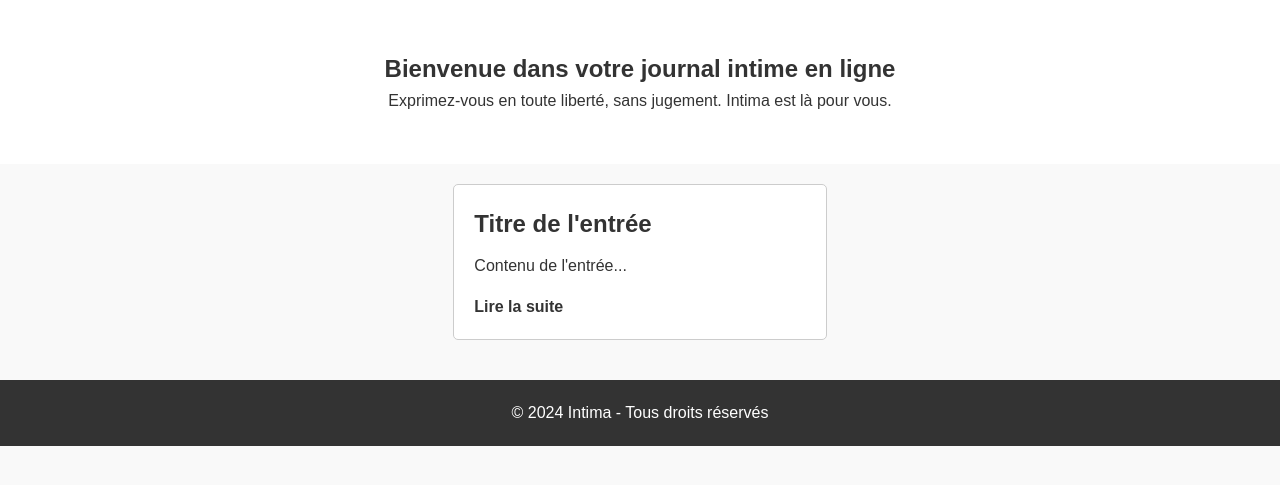
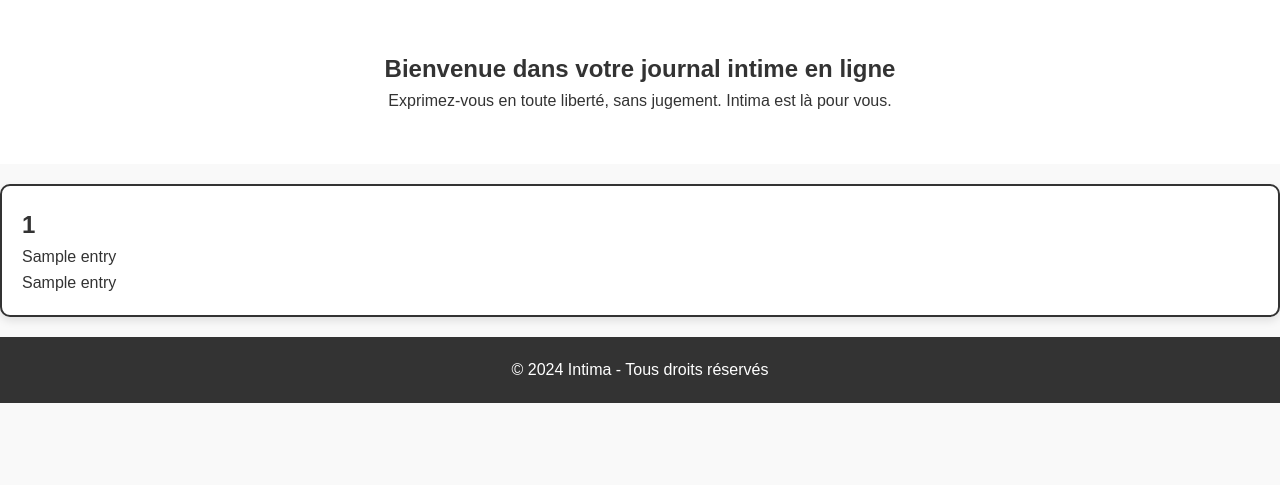
Before and after one commit to noahlgrd01/Intima, a Flask app: template templates/page_accueil.html in a window 1280 px wide. Shown: the part 127-612 px from the top of the page. Run offline with Flask 3, Linux system fonts and the light colour scheme; the template is opened without the code that fills it: most values are stand-ins (such as "Sample title", 1, 10 or a date in 2020).

Commit message:
Modification visuel entrées journal

```diff
--- a/main.py
+++ b/main.py
@@ -51,8 +51,10 @@ def page_accueil():
     Valeur de retour:
         (template html)
     """
+    entries = []
     token = session.get('token')
-    return render_template('page_accueil.html', token=token)
+    entries = entries + getEntreeJournal(token)
+    return render_template('page_accueil.html', token=token, entries=entries)
 
 @app.route('/journal/<int:tokenUtilisateur>')
 def journal(tokenUtilisateur):
@@ -89,15 +91,6 @@ def getDerniereEntree(tokenUtilisateur):
         return None
 
 def getEntreeJournal(tokenUtilisateur):
-    """
-    Action: Renvoie toutes les entrées du journal intime créées par l'utilisateur
-
-    Paramètres d'entrée:
-        tokenUtilisateur (int)
-
-    Valeur de retour:
-        listeEntrees (list[tuple])
-    """
     listeEntrees = []
     co = sqlite3.connect("db/entry.db")
     curs = co.cursor()
@@ -140,7 +133,6 @@ def creerNouvelleEntree():
             co.close()
         return redirect(url_for('journal', tokenUtilisateur=tokenUti))
     else:
-        print("Il manque des valeurs")
         return redirect(url_for('journal', tokenUtilisateur=tokenUti))
 
 # When the Python interpreter runs, this line executes the web app with the attributes below
--- a/static/css/style.css
+++ b/static/css/style.css
@@ -30,3 +30,23 @@ footer {
     text-align: center;
     padding: 20px;
 }
+
+.tbl-content {
+    border: 2px solid #333;
+    border-radius: 10px;
+    padding: 20px;
+    box-shadow: 0 4px 8px rgba(0, 0, 0, 0.1);
+    background-color: #fff;
+    max-width: 1300px;
+    width: 100%;
+    margin: 20px auto;
+    transition: transform 0.3s ease, background-color 0.9s ease, border-color 0.9s ease, color 0.9s ease; /* Transition séparée pour les propriétés */
+    transform-origin: top left;
+}
+
+.tbl-content:hover {
+    color: #fff;
+    transform: scale(1.05);
+    border: 2px solid #dd1ee4;
+    background-color: #f3c9c9;
+}
--- a/templates/page_accueil.html
+++ b/templates/page_accueil.html
@@ -23,13 +23,20 @@
         <h2>Bienvenue dans votre journal intime en ligne</h2>
         <p>Exprimez-vous en toute liberté, sans jugement. Intima est là pour vous.</p>
     </section>
-    <section class="entries">
-        <article>
-            <h3>Titre de l'entrée</h3>
-            <p>Contenu de l'entrée...</p>
-            <a href="#">Lire la suite</a>
-        </article>
-        <!-- Ajoutez d'autres articles ici pour représenter les différentes entrées -->
+    <section id="entries" class="section">
+        <div class="container">
+            {% if entries %}
+                {% for entry in entries %}
+                <div class="tbl-content">
+                    <h2>{{ entry[0] }}</h2>
+                    <p>{{ entry[1] }}</p>
+                    <p>{{ entry[2] }}</p>
+                </div>
+                {% endfor %}
+            {% else %}
+                <p>Aucune entrée trouvée.</p>
+            {% endif %}
+        </div>
     </section>
     <footer>
         <p>&copy; 2024 Intima - Tous droits réservés</p>
```
Also changed, not shown: static/css/journal.css (+0 -11 lines), static/img/myancat.png (added).
